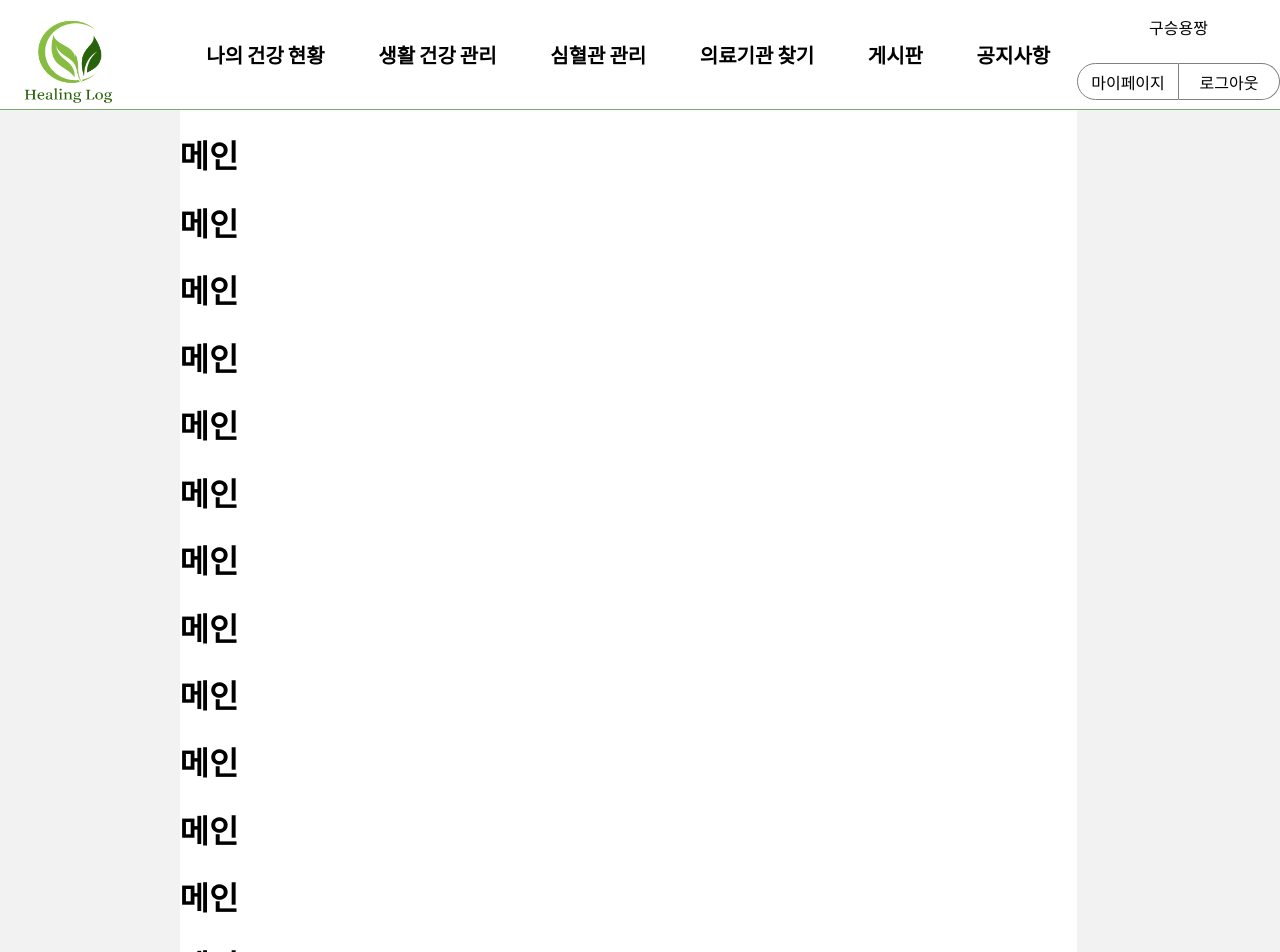
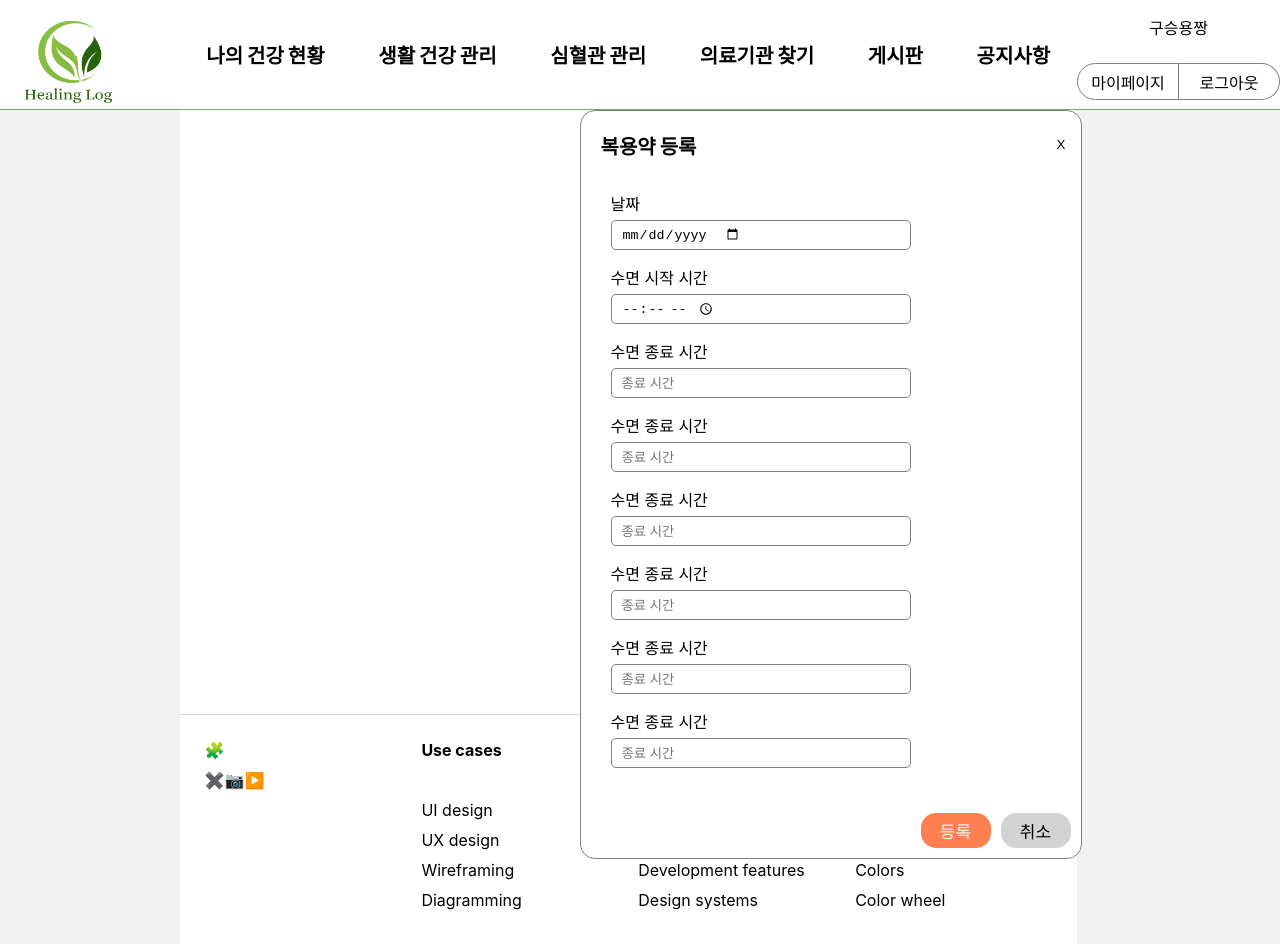
Before and after one commit to rlatmdxor/finalPrj01, a React (Create React App) app in the folder healthcare_react/healinglog/: page / in a window 1280 px wide. Shown: the top 952 px of the page. Built offline with nearby package versions, Linux system fonts and the light colour scheme.

Commit message:
feat edit modal , btn

```diff
--- a/healthcare_react/healinglog/src/components/home/Main.jsx
+++ b/healthcare_react/healinglog/src/components/home/Main.jsx
@@ -1,35 +1,20 @@
 import React from 'react';
+import Modal from '../util/Modal';
+import ModalInput from '../util/ModalInput';
 
 const Main = () => {
   return (
     <div>
-      <h1>메인</h1>
-      <h1>메인</h1>
-      <h1>메인</h1>
-      <h1>메인</h1>
-      <h1>메인</h1>
-      <h1>메인</h1>
-      <h1>메인</h1>
-      <h1>메인</h1>
-      <h1>메인</h1>
-      <h1>메인</h1>
-      <h1>메인</h1>
-      <h1>메인</h1>
-      <h1>메인</h1>
-      <h1>메인</h1>
-      <h1>메인</h1>
-      <h1>메인</h1>
-      <h1>메인</h1>
-      <h1>메인</h1>
-      <h1>메인</h1>
-      <h1>메인</h1>
-      <h1>메인</h1>
-      <h1>메인</h1>
-      <h1>메인</h1>
-      <h1>메인</h1>
-      <h1>메인</h1>
-      <h1>메인</h1>
-      <h1>메인</h1>
+      <Modal title={'복용약 등록'}>
+        <ModalInput type="date" plcaeholder="날짜" title={'날짜'}></ModalInput>
+        <ModalInput type="time" plcaeholder="시작 시간" title={'수면 시작 시간'}></ModalInput>
+        <ModalInput type="text" plcaeholder="종료 시간" title={'수면 종료 시간'}></ModalInput>
+        <ModalInput type="text" plcaeholder="종료 시간" title={'수면 종료 시간'}></ModalInput>
+        <ModalInput type="text" plcaeholder="종료 시간" title={'수면 종료 시간'}></ModalInput>
+        <ModalInput type="text" plcaeholder="종료 시간" title={'수면 종료 시간'}></ModalInput>
+        <ModalInput type="text" plcaeholder="종료 시간" title={'수면 종료 시간'}></ModalInput>
+        <ModalInput type="text" plcaeholder="종료 시간" title={'수면 종료 시간'}></ModalInput>
+      </Modal>
     </div>
   );
 };
--- a/healthcare_react/healinglog/src/components/util/Btn.jsx
+++ b/healthcare_react/healinglog/src/components/util/Btn.jsx
@@ -15,15 +15,11 @@ const CommonBtn = styled.button`
   align-items: center;
   justify-content: center;
   cursor: pointer;
-  margin-bottom: ${({ mb }) => (mb ? `${mb}px` : '0')};
-  margin-top: ${({ mt }) => (mt ? `${mt}px` : '0')};
-  margin-left: ${({ ml }) => (ml ? `${ml}px` : '0')};
-  margin-right: ${({ mr }) => (mr ? `${mr}px` : '0')};
 `;
 
-const Btn = ({ str, f, c, fc, w, h, mb, mt, ml, mr, fs }) => {
+const Btn = ({ str, f, c, fc, w, h, fs }) => {
   return (
-    <CommonBtn onClick={f} c={c} fc={fc} fs={fs} w={w} h={h} mb={mb} mt={mt} ml={ml} mr={mr}>
+    <CommonBtn onClick={f} c={c} fc={fc} fs={fs} w={w} h={h}>
       {str}
     </CommonBtn>
   );
--- /dev/null
+++ b/healthcare_react/healinglog/src/components/util/Modal.jsx
@@ -0,0 +1,106 @@
+import React, { useState } from 'react';
+import styled from 'styled-components';
+import ModalTitle from './ModalTitle';
+import Btn from './Btn';
+import { useDispatch, useSelector } from 'react-redux';
+import { close } from '../../redux/modalSlice';
+
+const BtnContainerDiv = styled.div`
+  display: flex;
+  justify-content: end;
+  margin-right: 10px;
+  margin-bottom: 10px;
+  gap: 10px;
+`;
+
+const StyleDiv = styled.div`
+  height: 50px;
+`;
+
+const CloseBtn = styled.button`
+  position: absolute;
+  margin-left: 470px;
+  margin-top: -25px;
+  background-color: #ffffff;
+  border: none;
+  cursor: pointer;
+`;
+
+const ContainerDiv = styled.div`
+  grid-template-rows: 30px 1fr 30px;
+  width: 500px;
+  border: 1px solid gray;
+  background-color: #ffffff;
+  position: absolute;
+  border-radius: 15px;
+  display: ${(props) => {
+    return props.display;
+  }};
+  margin-left: ${({ position }) => {
+    return position.x;
+  }}px;
+  margin-top: ${({ position }) => {
+    return position.y;
+  }}px;
+`;
+
+const ContentDiv = styled.div`
+  padding: 30px;
+`;
+
+const Modal = ({ children, title }) => {
+  const [click, setClick] = useState(false);
+  const [position, setPosition] = useState({ x: 400, y: 0 });
+  const [offset, setOffset] = useState({ x: 400, y: 0 });
+
+  const dispatch = useDispatch();
+
+  const { value } = useSelector((state) => {
+    return state.modal;
+  });
+
+  const handleMouseMove = (e) => {
+    if (click) {
+      setPosition({
+        x: e.clientX - offset.x,
+        y: e.clientY - offset.y,
+      });
+    }
+  };
+  const handleMouseUp = () => {
+    setClick(false);
+  };
+  const handleMouseDown = (e) => {
+    setClick(true);
+
+    setOffset({
+      x: e.clientX - position.x,
+      y: e.clientY - position.y,
+    });
+  };
+
+  return (
+    <>
+      <ContainerDiv display={value} key={title} position={position}>
+        <StyleDiv onMouseMove={handleMouseMove} onMouseUp={handleMouseUp} onMouseDown={handleMouseDown}>
+          <ModalTitle>{title}</ModalTitle>
+        </StyleDiv>
+
+        <CloseBtn
+          onClick={() => {
+            dispatch(close({ title }));
+          }}
+        >
+          X
+        </CloseBtn>
+        <ContentDiv>{children}</ContentDiv>
+        <BtnContainerDiv>
+          <Btn f={() => {}} c={'#FF7F50'} fc={'white'} str={'등록'}></Btn>
+          <Btn f={() => {}} c={'lightgray'} fc={'black'} str={'취소'}></Btn>
+        </BtnContainerDiv>
+      </ContainerDiv>
+    </>
+  );
+};
+
+export default Modal;
--- /dev/null
+++ b/healthcare_react/healinglog/src/components/util/ModalInput.jsx
@@ -0,0 +1,25 @@
+import React from 'react';
+import styled from 'styled-components';
+
+const InputTag = styled.input`
+  display: flex;
+  margin-bottom: 15px;
+  margin-top: 5px;
+  width: 300px;
+  height: 30px;
+  border-radius: 5px;
+  padding: 10px;
+  border: 1px solid gray;
+  box-sizing: border-box;
+`;
+
+const ModalInput = ({ type, plcaeholder, title }) => {
+  return (
+    <>
+      {title}
+      <InputTag type={type} placeholder={plcaeholder}></InputTag>
+    </>
+  );
+};
+
+export default ModalInput;
--- /dev/null
+++ b/healthcare_react/healinglog/src/components/util/ModalTitle.jsx
@@ -0,0 +1,17 @@
+import React, { children } from 'react';
+import styled from 'styled-components';
+
+const TitleDiv = styled.div`
+  font-size: 20px;
+  font-weight: 900;
+  width: 100%;
+  height: 100%;
+  box-sizing: border-box;
+  padding: 20px;
+  position: absolute;
+`;
+const ModalTitle = ({ children }) => {
+  return <TitleDiv>{children}</TitleDiv>;
+};
+
+export default ModalTitle;
--- /dev/null
+++ b/healthcare_react/healinglog/src/redux/modalSlice.jsx
@@ -0,0 +1,19 @@
+import { createSlice } from '@reduxjs/toolkit';
+
+const modalSlice = createSlice({
+  name: 'modal',
+  initialState: {
+    value: 'block',
+  },
+  reducers: {
+    open: (state, action) => {
+      state.value = 'block';
+    },
+    close: (state, action) => {
+      state.value = 'none';
+    },
+  },
+});
+
+export default modalSlice.reducer;
+export const { open, close } = modalSlice.actions;
--- a/healthcare_react/healinglog/src/redux/store.jsx
+++ b/healthcare_react/healinglog/src/redux/store.jsx
@@ -1,11 +1,13 @@
 import { configureStore } from '@reduxjs/toolkit';
 import menuReducer from './menuSlice';
 import selectReducer from './selectSlice';
+import modalReducer from './modalSlice';
 
 const store = configureStore({
   reducer: {
     menu: menuReducer,
     select: selectReducer,
+    modal: modalReducer,
   },
 });
 
```
Also changed, not shown: healthcare_react/healinglog/src/components/util/LoginInput.jsx (added, +21 -0 lines).
